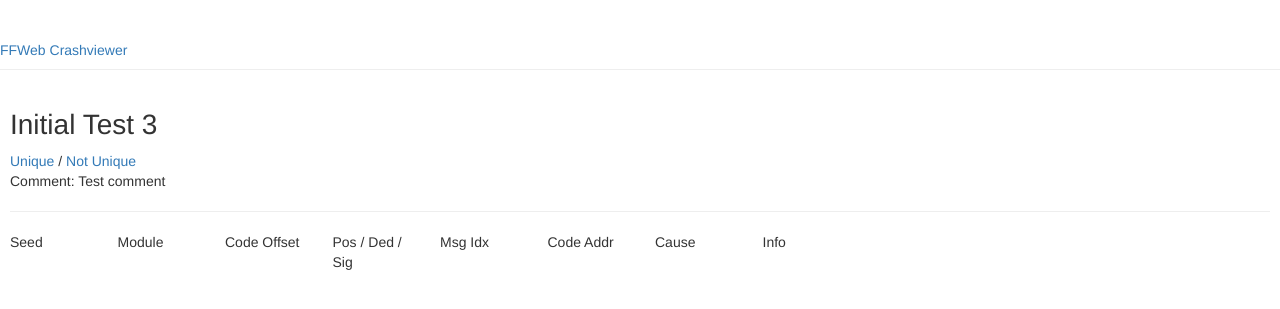
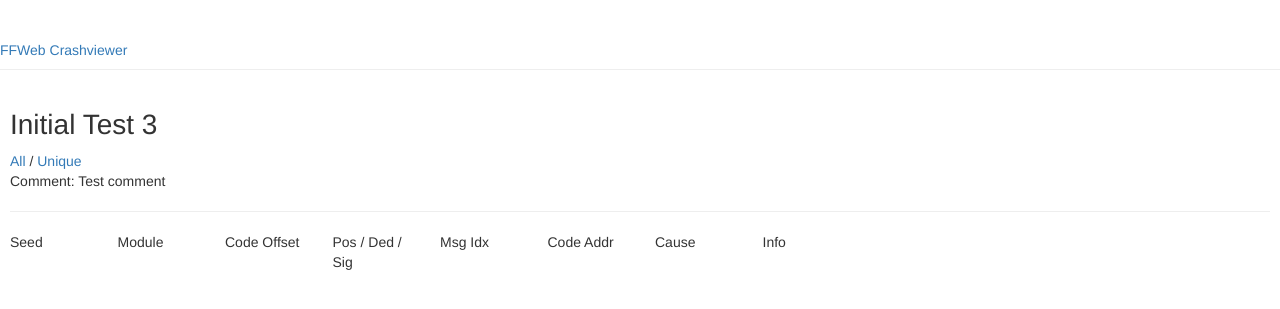
Before and after one commit to dobin/ffweb, a Django app: page /projects/1 in a window 1280 px wide. Shown: the top 309 px of the page. Run offline with Django 3.2, Linux system fonts and the light colour scheme; data comes from the database, SQL or seed files in the repository; some libraries are stand-ins or nearby versions.

Commit message:
better ui

```diff
--- a/crashviewer/templates/crashviewer/project_detail.html
+++ b/crashviewer/templates/crashviewer/project_detail.html
@@ -20,12 +20,12 @@
 		<div>
 			<h1>{{ project.name }}</h1>
 
+			<a href="{% url 'project_detail' pk=project.pk %}">
+				All
+			</a>
+			/
 			<a href="{% url 'project_detail_u' pk=project.pk %}">
 				Unique
-			</a>
-			/
-			<a href="{% url 'project_detail' pk=project.pk %}">
-				Not Unique
 			</a>
 
 			<p>Comment: {{ project.comment|linebreaksbr }}</p>
--- a/crashviewer/templatetags/crashviewer_filters.py
+++ b/crashviewer/templatetags/crashviewer_filters.py
@@ -18,7 +18,6 @@
     return hexdump.dump(value)
 
 
-
 @register.filter(name='filenameof')
 def filenameof(value):
     return os.path.basename(value)
--- a/crashviewer/views.py
+++ b/crashviewer/views.py
@@ -42,6 +42,13 @@
         if crashData.backtrace not in lookup:
             lookup[crashData.backtrace] = True
             crashDataList.add(crashData)
+
+    # add fuzzed msg index to crashData
+    for crashData in crashDataList:
+        for msg in crashData.messageList.all():
+            if msg.fuzzed == 1:
+                crashData.fuzzedMsgIdx = msg.index
+                break
 
     return render(request, 'crashviewer/project_detail.html', {'project': project, 'crashDataList': crashDataList})
 
```
